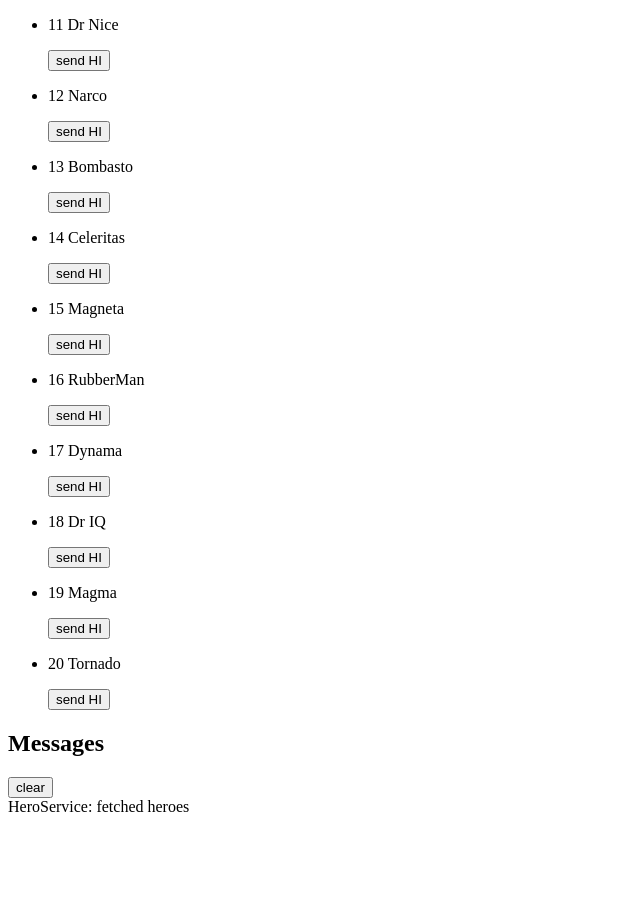
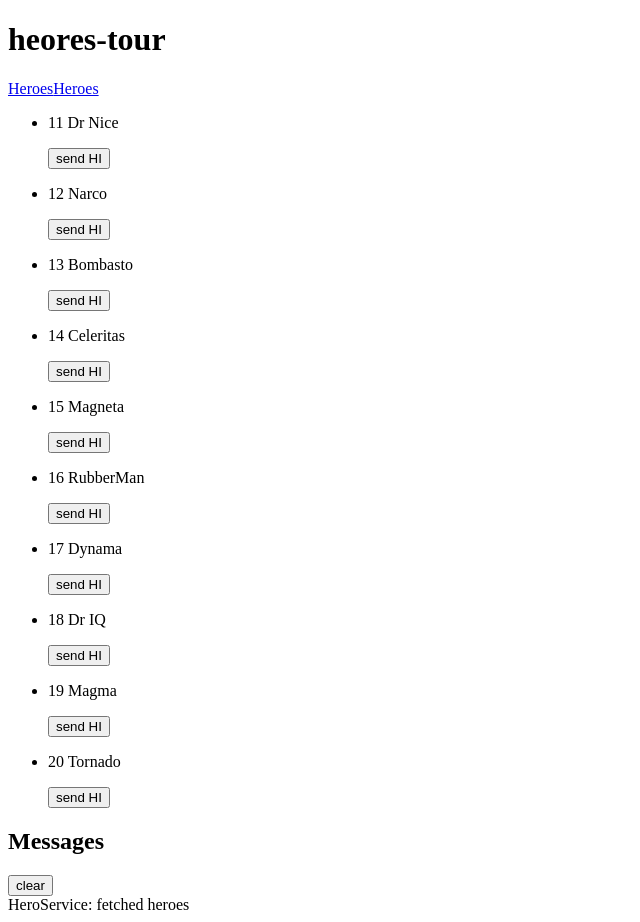
Before and after one commit to janakuma/heroesTour, an Angular app: page /heroes in a window 1280 px wide. Before the commit this address led to /. Shown: the whole page, without its empty margins (0-640 px from the left). Before the commit the page ends 824 px from the top, so only its background shows below. Built offline with nearby package versions, Linux system fonts and the light colour scheme.

Commit message:
route 기능 추가 중

```diff
--- a/src/app/app-routing.module.ts
+++ b/src/app/app-routing.module.ts
@@ -1,10 +1,15 @@
 import { NgModule } from '@angular/core';
 import { Routes, RouterModule } from '@angular/router';
+import { HeroesComponent } from './components/heroes/heroes.component';
 
-const routes: Routes = [];
+const routes: Routes = [
+  { path: 'heroes', component: HeroesComponent },
+  { path: 'heroes', component: HeroesComponent }
+];
 
 @NgModule({
   imports: [RouterModule.forRoot(routes)],
   exports: [RouterModule]
 })
+
 export class AppRoutingModule { }
--- a/src/app/app.component.html
+++ b/src/app/app.component.html
@@ -1,2 +1,7 @@
-<app-heroes></app-heroes>
+<h1>{{title}}</h1>
+<nav>
+  <a routerLink="/heroes">Heroes</a>
+  <a routerLink="/heroes">Heroes</a>
+</nav>
+<router-outlet></router-outlet>
 <app-messages></app-messages>
```
